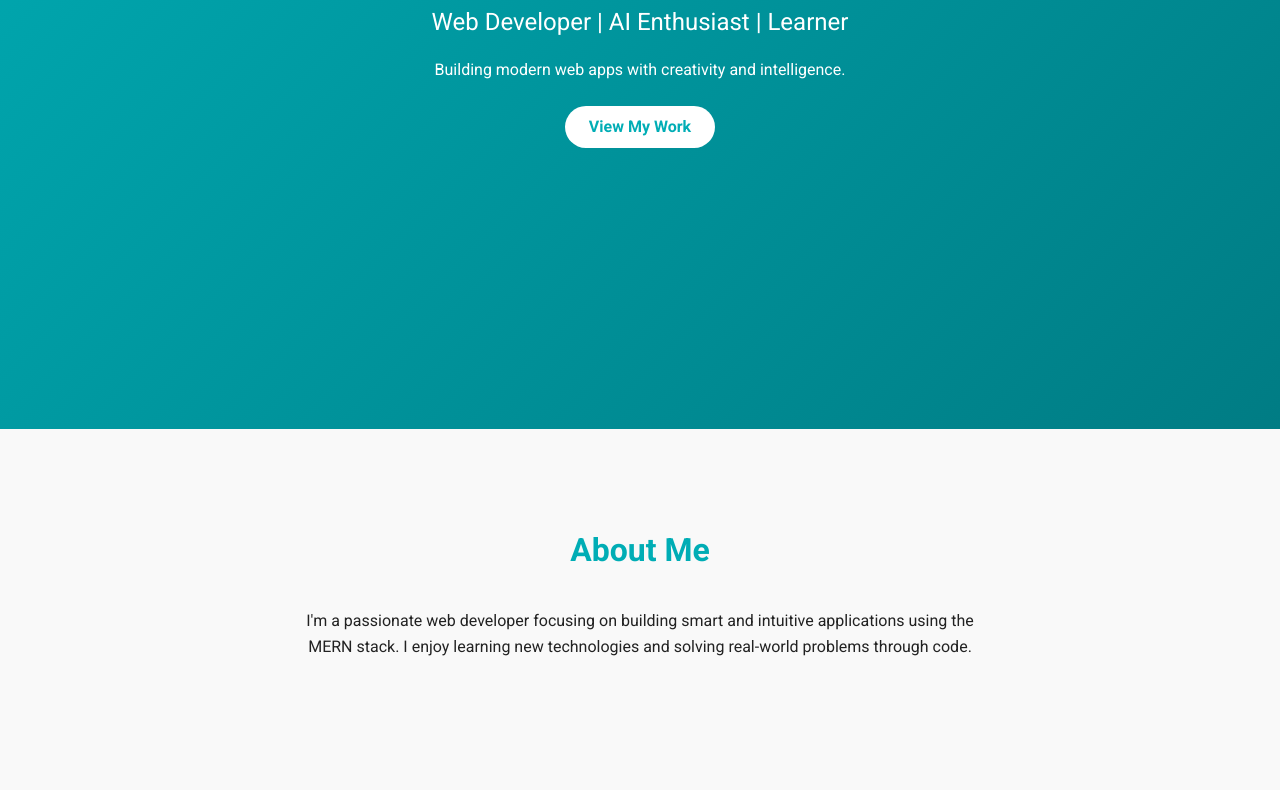
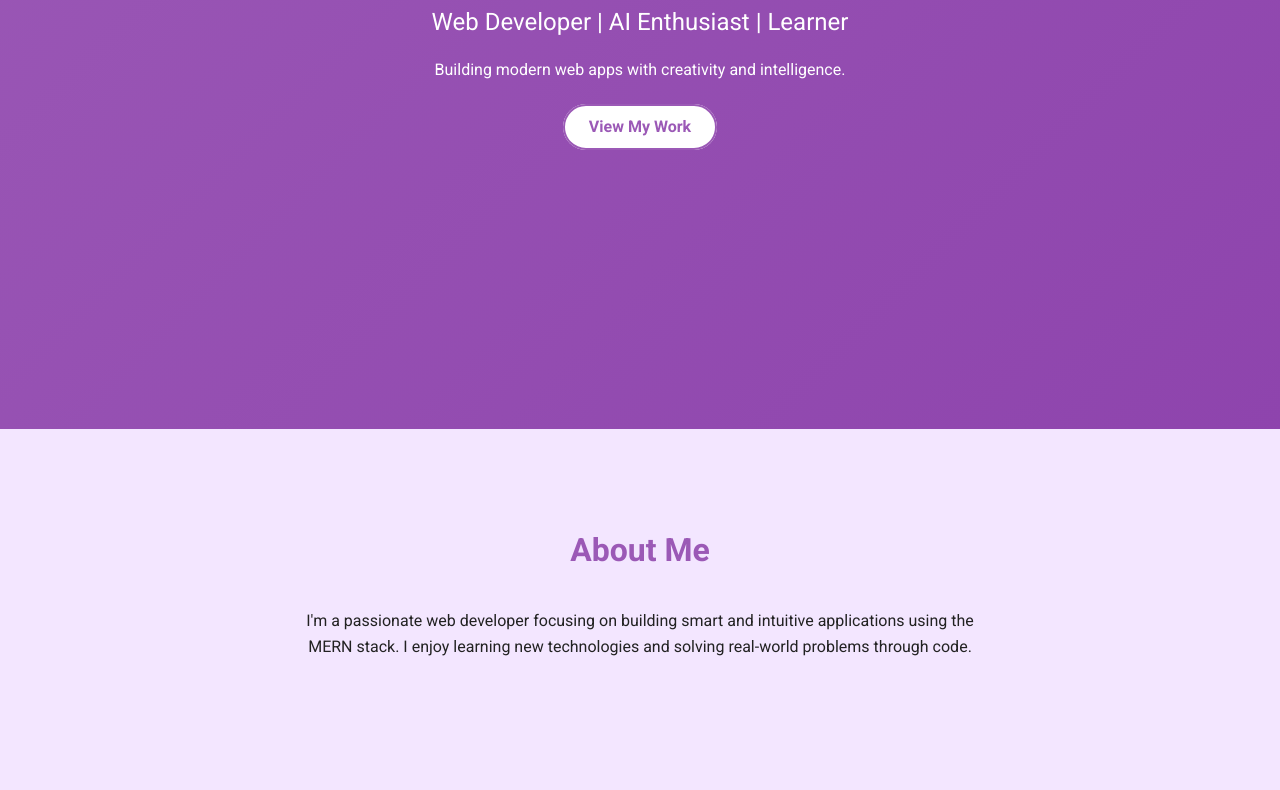
Before and after one commit to SamihaShormi/portfolio_website, a plain HTML site: page index.html in a window 1280 px wide. Shown: the part 371-1161 px from the top of the page. Drawn offline with Linux system fonts and the light colour scheme.

Commit message:
Updated portfolio theme color

```diff
--- a/style.css
+++ b/style.css
@@ -1,20 +1,20 @@
 /* ===== VARIABLES FOR LIGHT/DARK MODE ===== */
 :root {
-  --bg-color: #f9f9f9;
+  --bg-color: #f3e6ff;   /* light purple background */
   --text-color: #222;
-  --primary-color: #00adb5;
-  --card-bg: #fff;
-  --btn-text: #00adb5;
-  --btn-bg: #fff;
+  --primary-color: #9b59b6;  /* purple */
+  --card-bg: #ffffff;
+  --btn-text: #9b59b6;
+  --btn-bg: #ffffff;
 }
 
 body.dark-mode {
-  --bg-color: #0e0e0e;
+  --bg-color: #2c003e;   /* deep purple */
   --text-color: #eee;
-  --primary-color: #00adb5;
-  --card-bg: #1c1c1c;
-  --btn-text: #fff;
-  --btn-bg: #00adb5;
+  --primary-color: #c58df5; /* lighter purple */
+  --card-bg: #3d0066;
+  --btn-text: #ffffff;
+  --btn-bg: #9b59b6;
 }
 
 /* ===== GLOBAL ===== */
@@ -93,7 +93,7 @@ header {
   justify-content: center;
   text-align: center;
   padding: 0 2rem;
-  background: linear-gradient(135deg, var(--primary-color) 0%, #007c84 100%);
+  background: linear-gradient(135deg, #9b59b6 0%, #8e44ad 100%);
   color: #fff;
 }
 
@@ -124,6 +124,7 @@ header {
   border-radius: 30px;
   font-weight: bold;
   transition: 0.3s;
+  border: 2px solid var(--btn-text);
 }
 
 .btn:hover {
@@ -181,7 +182,7 @@ h2 {
 .project-card a {
   display: inline-block;
   margin-top: 1rem;
-  color: var(--btn-bg);
+  color: #fff;
   background-color: var(--primary-color);
   padding: 0.5rem 1rem;
   border-radius: 20px;
@@ -190,7 +191,7 @@ h2 {
 }
 
 .project-card a:hover {
-  background-color: #007c84;
+  background-color: #8e44ad;
 }
 
 /* Hover effect for project card */
@@ -217,7 +218,7 @@ h2 {
 }
 
 .skill-tags span:hover {
-  background-color: #007c84;
+  background-color: #8e44ad;
   cursor: default;
 }
 
```
